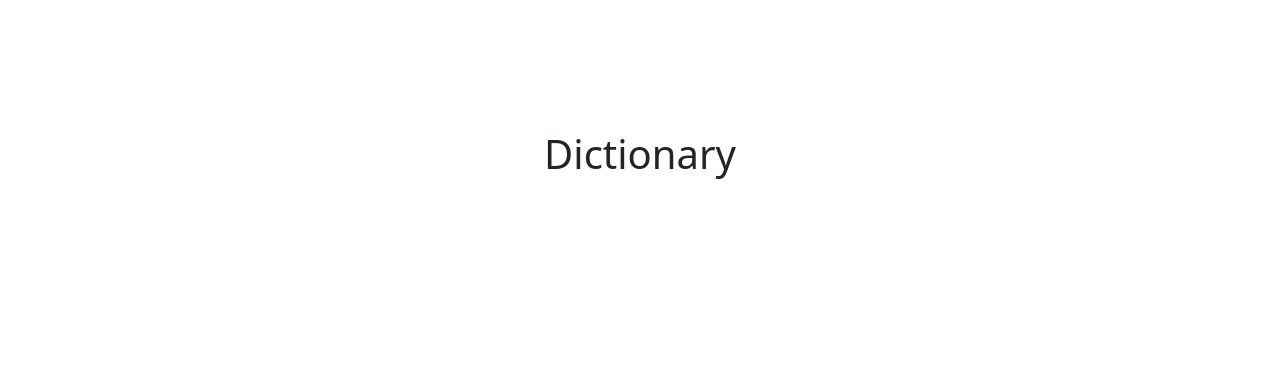
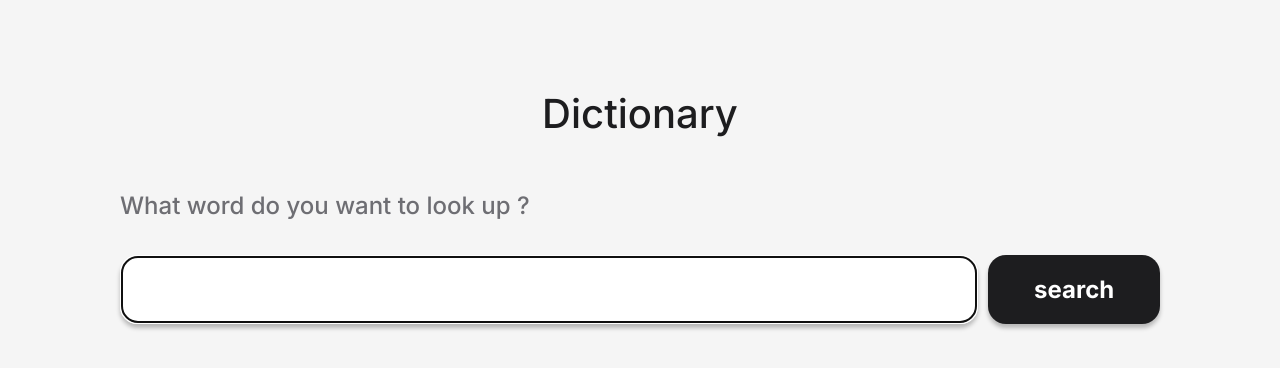
Before and after one commit to EvaSuper0115/dictionary-project, a React (Create React App) app: page / in a window 1280 px wide. Shown: the top 368 px of the page. Built offline with nearby package versions, Linux system fonts and the light colour scheme.

Commit message:
added the form with CSS

```diff
--- a/public/index.html
+++ b/public/index.html
@@ -25,6 +25,12 @@
       Learn how to configure a non-root public URL by running `npm run build`.
     -->
     <title>React Dictionary App | On Tai To</title>
+    <link rel="preconnect" href="https://fonts.googleapis.com" />
+    <link rel="preconnect" href="https://fonts.gstatic.com" crossorigin />
+    <link
+      href="https://fonts.googleapis.com/css2?family=Inter:wght@200;300;400;500;600;700;800;900&display=swap"
+      rel="stylesheet"
+    />
     <link
       href="https://cdn.jsdelivr.net/npm/bootstrap@5.3.0-alpha1/dist/css/bootstrap.min.css"
       rel="stylesheet"
--- a/src/App.css
+++ b/src/App.css
@@ -1,8 +1,73 @@
+:root {
+  --primary-font-color: #1d1d1f;
+  --secondary-font-color: #6e6e73;
+  --primary-font-weight: 400;
+  --accent-font-weight: 700;
+  --background-color: #f5f5f5;
+  --font-family: "Inter", sans-serif;
+  --border-radius: 18px;
+  --box-shadow: 0px 4px 4px rgba(0, 0, 0, 0.25);
+  --primary-font-size: 24px;
+  --accent-font-size: 40px;
+}
+
 body {
-  margin: 130px 240px;
+  font-weight: var(--primary-font-weight);
+  background: var(--background-color);
+  font-family: var(--font-family);
+}
+.app-container {
+  margin: 90px 120px;
 }
 .App .App-header {
   text-align: center;
   display: flex;
   justify-content: center;
+  font-size: var(--accent-font-size);
+  color: var(--primary-font-color);
 }
+
+.guide-question {
+  color: var(--secondary-font-color);
+  font-size: var(--primary-font-size);
+  line-height: 29px;
+  margin-top: 53px;
+  margin-bottom: 35px;
+}
+.form {
+  display: grid;
+  grid-template-columns: 5fr 1fr;
+  grid-gap: 10px;
+}
+.search-bar,
+.searchButton {
+  width: 100%;
+  min-height: 69px;
+  border-radius: var(--border-radius);
+  border-width: 0;
+  box-shadow: var(--box-shadow);
+  padding: 15px;
+  color: #7646d5;
+  font-weight: var(--accent-font-weight);
+  font-size: var(--primary-font-size);
+}
+
+.searchButton {
+  font-size: 24px;
+  background: var(--primary-font-color);
+  color: white;
+}
+@media (max-width: 992px) {
+  .app-container {
+    margin: 40px;
+  }
+}
+@media (max-width: 576px) {
+  .form {
+    grid-template-columns: 1fr;
+  }
+  :root {
+    --accent-font-size: 33px;
+    --primary-font-size: 19px;
+  }
+}
--- a/src/App.js
+++ b/src/App.js
@@ -1,9 +1,11 @@
 import "./App.css";
-
+import React from "react";
+import SearchForm from "./SearchForm.js";
 function App() {
   return (
-    <div className="App">
+    <div className="App app-container">
       <h1 className="App-header">Dictionary</h1>
+      <SearchForm />
     </div>
   );
 }
--- /dev/null
+++ b/src/SearchForm.js
@@ -0,0 +1,18 @@
+import React from "react";
+
+export default function SearchForm() {
+  let form = (
+    <form className="form" autoComplete="off">
+      <input className="search-bar" type="search" autoFocus="on"></input>
+      <button className="searchButton" type="submit">
+        search
+      </button>
+    </form>
+  );
+  return (
+    <div className="SearchForm">
+      <h2 className="guide-question">What word do you want to look up ? </h2>
+      {form}
+    </div>
+  );
+}
```
